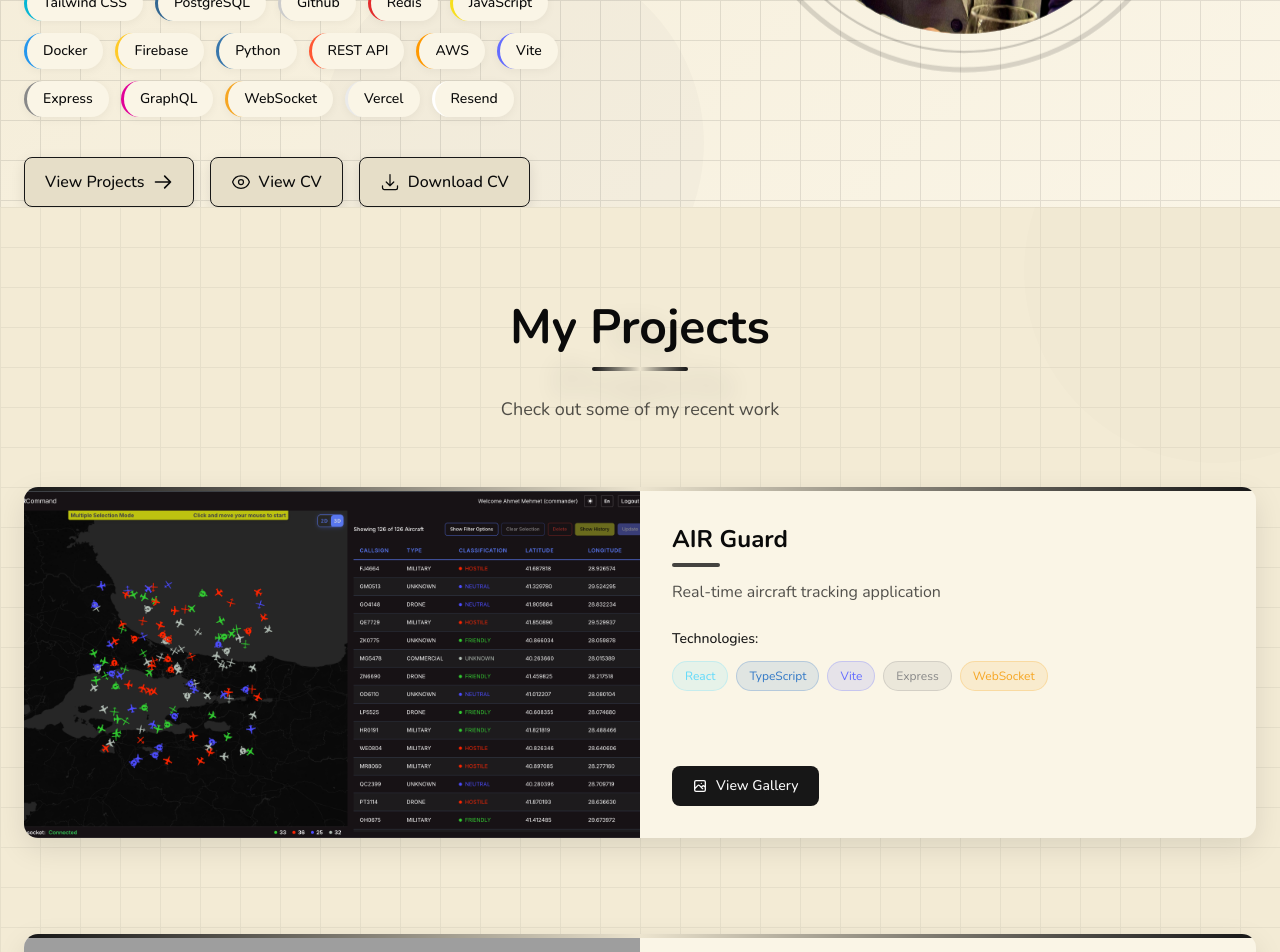
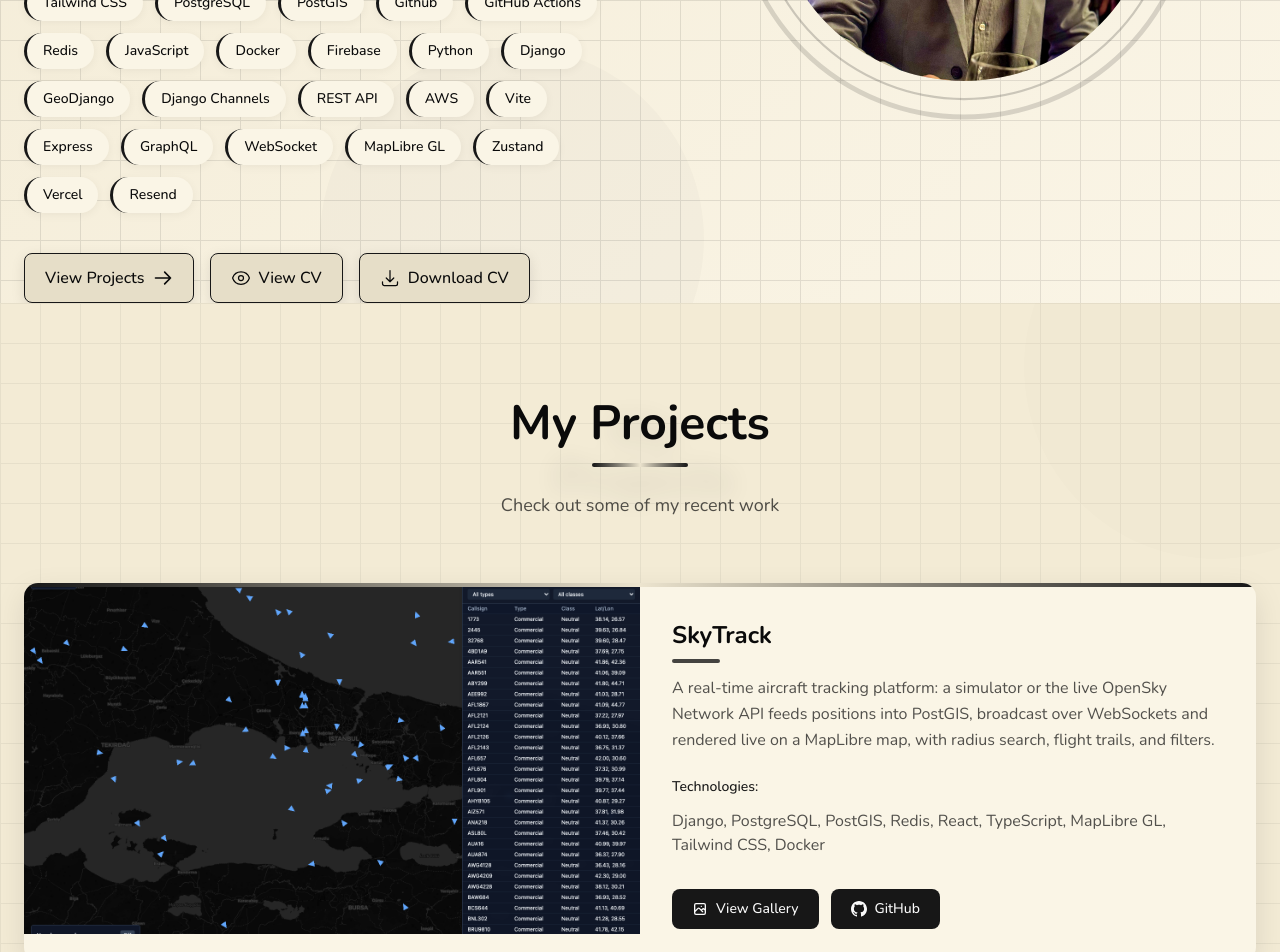
Before and after one commit to mustafaakagunduz/my-portfolio, a Next.js app: page / in a window 1280 px wide. Shown: the part 640-1592 px from the top of the page. Built offline with nearby package versions, Linux system fonts and the light colour scheme; grey boxes are pictures that could not be loaded.

Commit message:
yeni proje eklenmesi

```diff
--- a/src/app/components/About.tsx
+++ b/src/app/components/About.tsx
@@ -124,44 +124,41 @@
         value: string;
     }
 
-    // Type definition for skill items
-    interface SkillItem {
-        name: string;
-        color: string;
-    }
-
     const stats: StatItem[] = [
         { label: translations["about.experience"], value: "2+" },
         { label: translations["about.projects"], value: "12+" },
     ];
 
-    const skills: SkillItem[] = [
-        { name: "Spring Boot", color: "#6DB33F" },
-        { name: "Supabase", color: "#099b5e" },
-        { name: "Java", color: "#007396" },
-        { name: "Next.js", color: "#eaeaea" },
-        { name: "React", color: "#61DAFB" },
-        { name: "TypeScript", color: "#3178C6" },
-        { name: "Tailwind CSS", color: "#06B6D4" },
-        { name: "PostgreSQL", color: "#336791" },
-        { name: "Github", color: "#cccccc" },
-        { name: "Redis", color: "#e32c2c" },
-        { name: "JavaScript", color: "#F7DF1E" },
-        { name: "Docker", color: "#2496ED" },
-        { name: "Firebase", color: "#FFCA28" },
-        { name: "Python", color: "#3776AB" },
-        { name: "REST API", color: "#FF5733" },
-        { name: "AWS", color: "#FF9900" },
-        { name: "Vite", color: "#646CFF" },
-        { name: "Express", color: "#888888" },
-        { name: "GraphQL", color: "#E10098" },
-        { name: "WebSocket", color: "#f6a623" },
-        { name: "Vercel", color: "#eaeaea" },
-        { name: "Resend", color: "#ffffff" },
-
-
-
-
+    const skills: string[] = [
+        "Spring Boot",
+        "Supabase",
+        "Java",
+        "Next.js",
+        "React",
+        "TypeScript",
+        "Tailwind CSS",
+        "PostgreSQL",
+        "PostGIS",
+        "Github",
+        "GitHub Actions",
+        "Redis",
+        "JavaScript",
+        "Docker",
+        "Firebase",
+        "Python",
+        "Django",
+        "GeoDjango",
+        "Django Channels",
+        "REST API",
+        "AWS",
+        "Vite",
+        "Express",
+        "GraphQL",
+        "WebSocket",
+        "MapLibre GL",
+        "Zustand",
+        "Vercel",
+        "Resend",
     ];
 
     return (
@@ -255,12 +252,12 @@
                                     style={{
                                         background: "var(--card)",
                                         color: "var(--foreground)",
-                                        borderLeft: `3px solid ${skill.color}`,
+                                        borderLeft: "3px solid var(--primary)",
                                         animationDelay: `${index * 0.1}s`,
                                         boxShadow: "0 2px 10px rgba(0, 0, 0, 0.05)"
                                     }}
                                 >
-                                    {skill.name}
+                                    {skill}
                                 </span>
                             ))}
                         </div>
--- a/src/app/components/Projects.tsx
+++ b/src/app/components/Projects.tsx
@@ -60,12 +60,6 @@
                 background-size: 200% 200%;
                 animation: gradientAnimation 15s ease infinite;
             }
-            @keyframes techBadgePulse {
-                0% { transform: scale(1); }
-                50% { transform: scale(1.05); }
-                100% { transform: scale(1); }
-            }
-            .tech-badge:hover { animation: techBadgePulse 0.5s ease-in-out; }
             @keyframes lightboxFadeIn {
                 from { opacity: 0; }
                 to { opacity: 1; }
@@ -96,49 +90,6 @@
             projectElements.forEach(el => observer.unobserve(el));
         };
     }, []);
-
-    const getTechColor = (tech: string): string => {
-        const techColors: Record<string, string> = {
-            "Angular": "#DD0031",
-            "AWS": "#FF9900",
-            "Bootstrap": "#7952B3",
-            "CSS": "#1572B6",
-            "Django": "#092E20",
-            "Docker": "#2496ED",
-            "Express": "#888888",
-            "Firebase": "#FFCA28",
-            "Flask": "#000000",
-            "Github": "#cccccc",
-            "GraphQL": "#E10098",
-            "HTML": "#E34F26",
-            "Java": "#007396",
-            "JavaScript": "#F7DF1E",
-            "Material UI": "#0081CB",
-            "MongoDB": "#47A248",
-            "MySQL": "#4479A1",
-            "Next.js": "#eaeaea",
-            "Node.js": "#339933",
-            "OpenAI API": "#3bbfae",
-            "PostgreSQL": "#336791",
-            "Python": "#3776AB",
-            "React": "#61DAFB",
-            "Redux": "#764ABC",
-            "REST API": "#FF5733",
-            "Redis":"#e32c2c",
-            "Spring Boot": "#6DB33F",
-            "Supabase": "#099b5e",
-            "Svelte": "#FF3E00",
-            "Tailwind CSS": "#06B6D4",
-            "TypeScript": "#3178C6",
-            "Vue.js": "#4FC08D",
-            "Vite": "#646CFF",
-            "WebSocket": "#f6a623",
-            "Vercel" : "#eaeaea",
-            "Brevo" : "#40d248",
-            "Resend" : "#ffffff"
-        };
-        return techColors[tech] || "#6E6E6E";
-    };
 
     return (
         <section id="projects" className="py-24 relative overflow-hidden">
@@ -213,21 +164,9 @@
                                             <p className="text-sm font-medium text-primary mb-3">
                                                 {translations["projects.technologies"]}
                                             </p>
-                                            <div className="flex flex-wrap gap-2 mb-2">
-                                                {project.technologies.map((tech) => (
-                                                    <span
-                                                        key={tech}
-                                                        className="text-xs px-3 py-1.5 rounded-full tech-badge transition-all duration-300 flex items-center"
-                                                        style={{
-                                                            background: `${getTechColor(tech)}20`,
-                                                            color: getTechColor(tech),
-                                                            border: `1px solid ${getTechColor(tech)}40`
-                                                        }}
-                                                    >
-                                                        {tech}
-                                                    </span>
-                                                ))}
-                                            </div>
+                                            <p className="text-base text-foreground/70">
+                                                {project.technologies.join(", ")}
+                                            </p>
                                         </div>
                                     </div>
 
--- a/src/app/lib/project-data.ts
+++ b/src/app/lib/project-data.ts
@@ -12,6 +12,21 @@
 }
 
 export const projects: Project[] = [
+    {
+        id: "skytrack",
+        title: {
+            en: "SkyTrack",
+            tr: "SkyTrack",
+        },
+        description: {
+            en: "A real-time aircraft tracking platform: a simulator or the live OpenSky Network API feeds positions into PostGIS, broadcast over WebSockets and rendered live on a MapLibre map, with radius search, flight trails, and filters.",
+            tr: "Gerçek zamanlı hava aracı takip platformu: simülatör veya canlı OpenSky Network API'sinden gelen konumlar PostGIS'e işlenir, WebSocket üzerinden yayınlanır ve MapLibre haritasında canlı olarak gösterilir; yarıçap araması, uçuş izleri ve filtreler içerir."
+        },
+        technologies: ["Django", "PostgreSQL", "PostGIS", "Redis", "React", "TypeScript", "MapLibre GL", "Tailwind CSS", "Docker"],
+        imageUrl: "/skytrack-1.png",
+        images: ["/skytrack-1.png", "/skytrack-2.png"],
+        githubUrl: "https://github.com/mustafaakagunduz/sky-track",
+    },
     /*{
         id: "project-1",
         title: {
```
Also changed, not shown: public/skytrack-1.png (added), public/skytrack-2.png (added).
